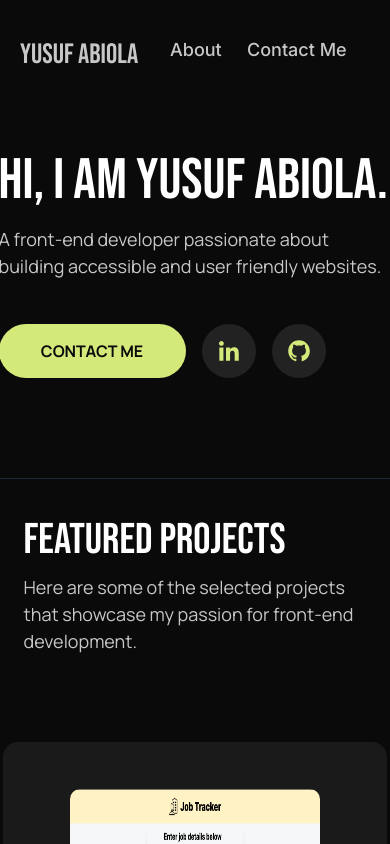
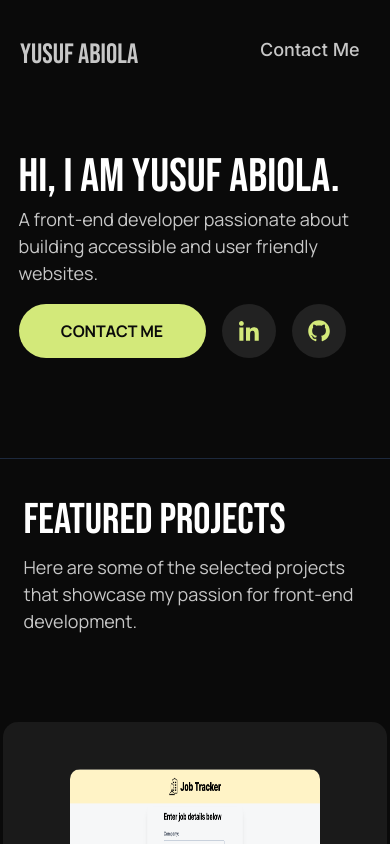
Before and after one commit to Bigbilly-github/my-portfolio, a React (Vite) app: page /#/ in a window 390 px wide. Shown: the top 844 px of the page. Built offline with nearby package versions, Linux system fonts and the light colour scheme.

Commit message:
correctional changes

```diff
--- a/src/components/header.jsx
+++ b/src/components/header.jsx
@@ -27,11 +27,11 @@ function Header (){
       };
     return(
         <>
-        <header className=" sm:bg-[green] md:bg-[blue] lg:bg-[yellow] xl:bg-[orange] flex justify-between items-center fixed right-0 bg-[#0A0A0A] left-0 top-0 z-20 h-[96px] xl:pr-[120px] pr-[20px] sm:pl-[60px] pl-[20px]">
+        <header className=" sm:bg-[green] md:bg-[blue] lg:bg-[yellow] xl:bg-[orange] flex justify-between items-center fixed right-0 bg-[#0A0A0A] left-0 top-0 z-20 h-[96px] xl:pr-[120px] sm:pr-[20px] sm:pl-[60px] pl-[20px]">
             <h1 className="font-bebas w-[128px] h-[28px]  xl:w-[146px] xl:h-[48px] font-normal text-[28px] xl:text-[32px] leading-[150%] -tracking-[1%]  text-[#C7C7C7]">YUSUF ABIOLA</h1>
-            <nav className="w-[200px]  h-[24px]  gap-[32px] flex items-center ">
-                <a onClick={scrollToPositionAbout}   className="w-[45px] h-[24px]  hover:opacity-65 cursor-pointer font-inter font-medium text-[18px] leading-[150%] -tracking-[3%] text-[#C7C7C7]">About</a>
-                <a onClick={scrollToPositionContact} className="w-[120px] h-[24px] hover:opacity-65 cursor-pointer font-inter font-medium text-[18px] mr-[20px] leading-[150%]  -tracking-[3%] text-[#C7C7C7]" >Contact Me</a>
+            <nav className="w-[130px]  h-[24px]  flex items-center justify-between ">
+
+                <a onClick={scrollToPositionContact} className="w-[110px]  h-[24px] hover:opacity-65 cursor-pointer font-inter font-medium text-[18px] sm:text-[18px] mr-[20px] leading-[150%]  -tracking-[3%] text-[#C7C7C7]" >Contact Me</a>
 
 
             </nav>
--- a/src/components/hero.jsx
+++ b/src/components/hero.jsx
@@ -17,10 +17,10 @@ function Hero (){
         <>
         <section className="xl:mt-[126px] mt-[156px] w-full flex justify-center  items-center">
             <div >
-                <h1 className=" xl:w-[644px] md:w-[704px] w-[393px] mb-0  md:h-[100px] h-[60px] xl:h-[182px] font-bebas font-normal text-[57px] md:text-[101px] leading-[90%] text-[#FFFFFF]">
+                <h1 className=" xl:w-[644px] md:w-[704px] w-[353px] sm:w-[393px] mb-0  md:h-[100px] h-[40px] sm:h-[60px] xl:h-[182px] font-bebas font-normal sm:text-[57px] text-[47px] md:text-[101px] leading-[90%] text-[#FFFFFF]">
                 HI, I AM <br className="hidden xl:block"/>YUSUF ABIOLA.
                 </h1>
-                <p className="font-manrope mb-0  mt-[10px] text-[18px] leading-[150%] text-[#C7C7C7] w-[393px] xl:w-[544px]  md:w-[704px] h-[78px] md:h-[54px]">
+                <p className="font-manrope mb-0  mt-[10px] text-[18px] leading-[150%] text-[#C7C7C7]  sm:w-[393px] w-[353px] xl:w-[544px]  md:w-[704px] h-[78px] md:h-[54px]">
                 A front-end developer passionate about building accessible and user friendly websites.
                 </p>
                 <div className="flex gap-[16px] mt-[20px] md:mt-[40px]">
```
